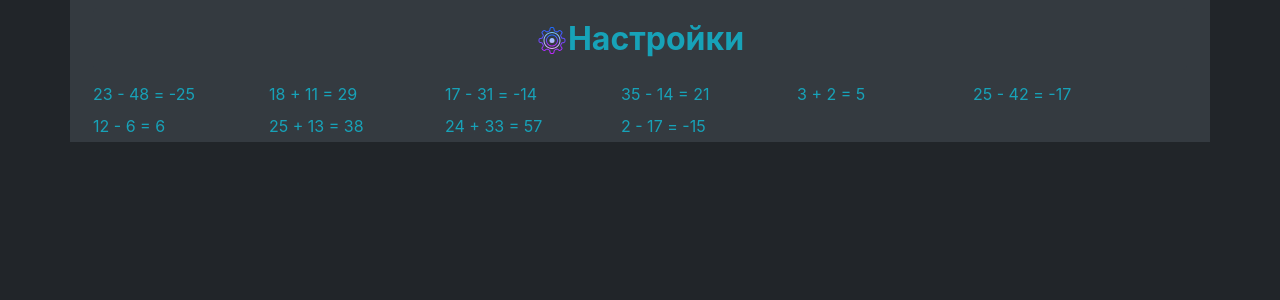
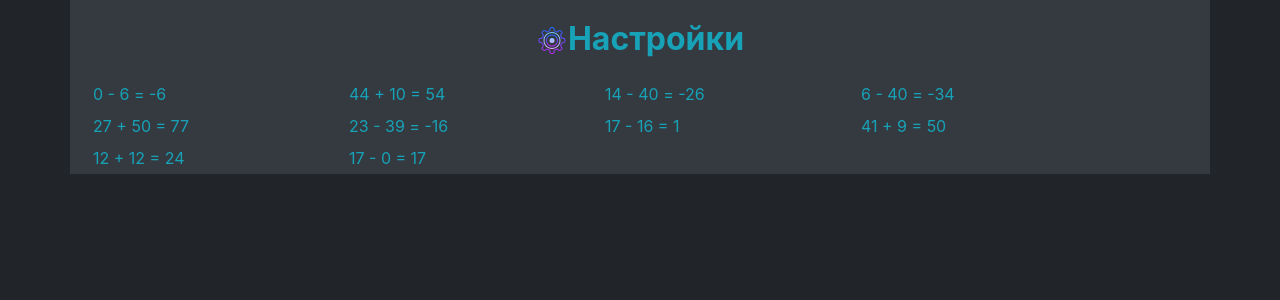
Before and after one commit to v-yan-v/arithmeticTraining, a React (Create React App) app: page / in a window 1280 px wide. Shown: the top 300 px of the page. Built offline with nearby package versions, Linux system fonts and the light colour scheme.

Commit message:
use decimals for operands

```diff
--- a/src/components/ProblemsViewer/Problem.js
+++ b/src/components/ProblemsViewer/Problem.js
@@ -20,18 +20,19 @@ export const Problem = ({localAppSettings, classList}) => {
     return Math.floor(Math.random() * (max - min + 1)) + min; //Максимум и минимум включаются
   }
 
-  const getRandomArbitraryInclusive = (min, max) => {
+  const getRandomNumber = (min, max) => {
 
     if (min > max) {
       [min, max] = [max, min] // swap values
     }
 
-    return Math.floor(Math.random() * (max - min + 1)) + min
+    return Math.random() * (max - min) + min
   }
 
-  const operand = () => {
+  const newOperand = () => {
+    let operand = 1
     if (localAppSettings.useDecimalFractions && !localAppSettings.useCommonFractions) {
-      return getRandomArbitraryInclusive(localAppSettings.minOperandValue, localAppSettings.maxOperandValue)
+      operand =  getRandomNumber(localAppSettings.minOperandValue, localAppSettings.maxOperandValue)
     }
     else if (!localAppSettings.useDecimalFractions && localAppSettings.useCommonFractions){
 
@@ -40,8 +41,12 @@ export const Problem = ({localAppSettings, classList}) => {
 
     }
     else {
-      return getRandomIntInclusive(localAppSettings.minOperandValue, localAppSettings.maxOperandValue)
+      operand =  getRandomIntInclusive(localAppSettings.minOperandValue, localAppSettings.maxOperandValue)
     }
+
+    operand = +(operand.toFixed(3).replace(/\.?0+$/, ''))
+
+    return operand
   }
 
   const generateProblem = () => {
@@ -64,36 +69,34 @@ export const Problem = ({localAppSettings, classList}) => {
 
     let operationIndex = getRandomOperation()
 
-    let op1 = operand()
-    let op2 = operand()
+    let op1 = newOperand()
+    let op2 = newOperand()
     let problem = {
       problem: null
       , answer: null
     }
 
-    let tmp = ''
-
     switch (operationIndex) {
       case 1:
-        problem.answer = (op1 - op2).toFixed(3)
+        problem.answer = op1 - op2
         problem.problem = `${op1} - ${op2} = `
         break
       case 2:
-        problem.answer = (op1 * op2).toFixed(3)
+        problem.answer = op1 * op2
         problem.problem = `${op1} * ${op2} = `
         break
       case 3:
-        problem.answer = (op1 / op2).toFixed(3)
+        problem.answer = op1 / op2
         problem.problem = `${op1} / ${op2} = `
         break
       case 0:
       default:
-        problem.answer = (op1 + op2).toFixed(3)
+        problem.answer = op1 + op2
         problem.problem = `${op1} + ${op2} = `
     }
 
     // remove unnecessary zeros
-    problem.answer = problem.answer.replace(/\.?0+$/, '')
+    problem.answer = problem.answer.toFixed(3).replace(/\.?0+$/, '')
 
     return problem
   }
--- a/src/components/ProblemsViewer/ProblemsViewer.module.sass
+++ b/src/components/ProblemsViewer/ProblemsViewer.module.sass
@@ -1,10 +1,8 @@
 .flexContainer
   display: flex
-  //justify-content: space-around
   flex-wrap: wrap
 
 
 .flexItem
-  flex-basis: 10em
-
+  flex-basis: 15em
   margin: 0.5vmin 1vmin
```
